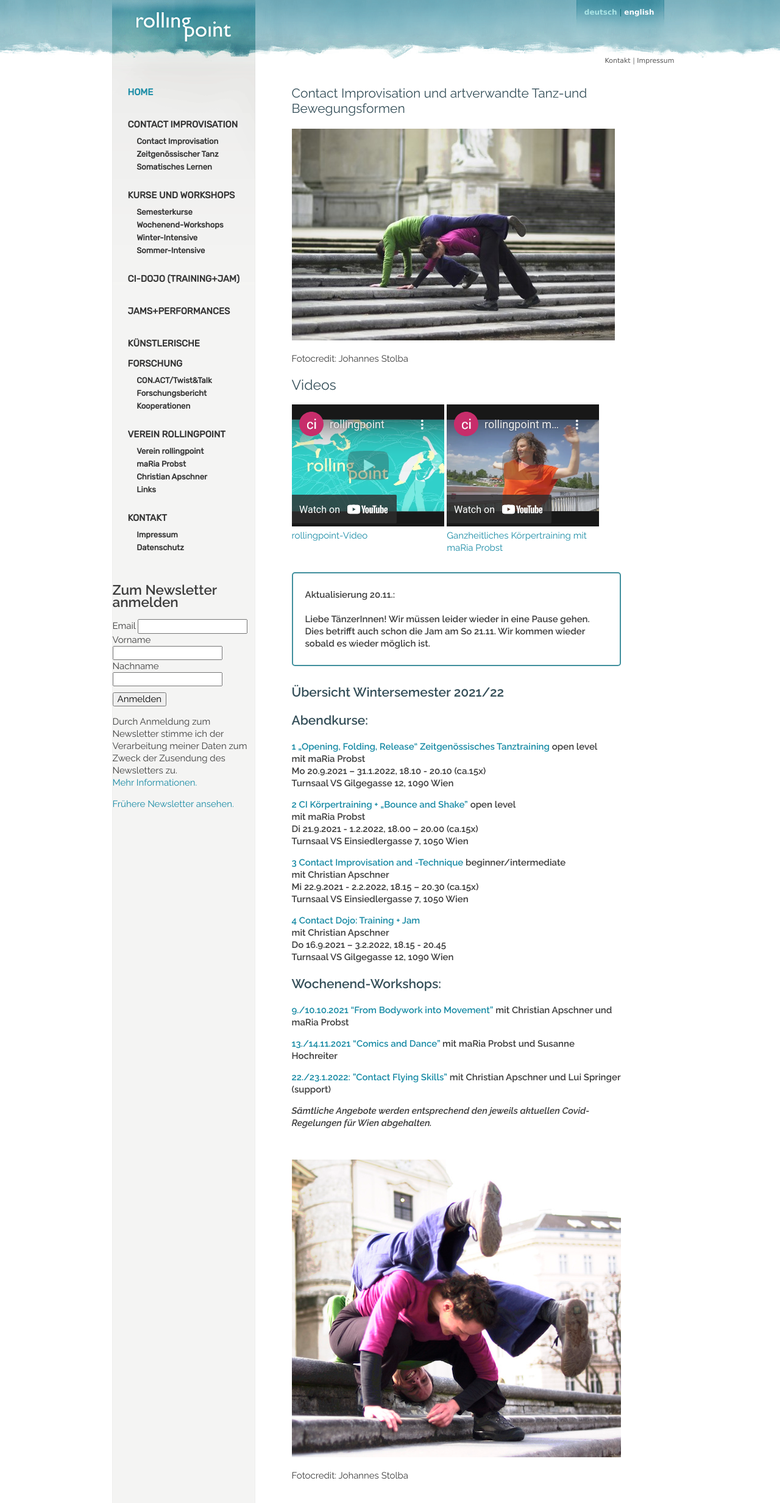
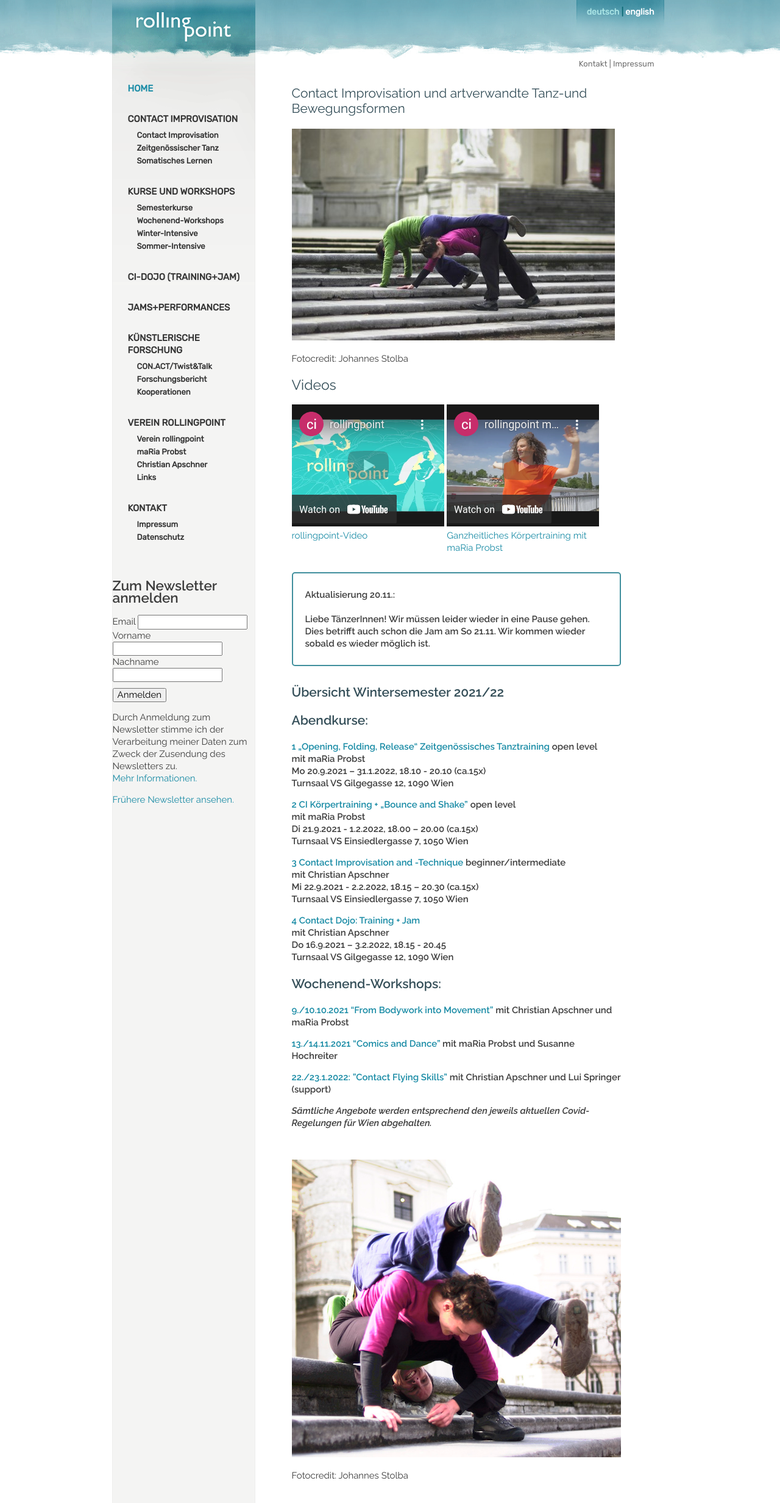
Before and after one commit to manulari/rollingpointat, a Jekyll site: the page built from _pages_de/index.md, in a window 1280 px wide. Shown: the whole page at 61% size. Built offline with Jekyll 4.4.1, drawn with Linux system fonts in a browser that asks for light colours; comment, search, counter and statistics services are not loaded.

Commit message:
clean up menu and css

```diff
--- a/_includes/navigation.html
+++ b/_includes/navigation.html
@@ -1,4 +1,5 @@
-<div id="flashMenu" style="padding: 0 5px 10px 25px;">
+<nav>
+  <ul>
   {% if language == "en" %}{% assign entries = site.data.nav_en.entries %}{% else %}{% assign entries = site.data.nav_de.entries %}{% endif %}
     {% for item in entries %}
       {% assign firstchar = item.path | slice: 0 %}
@@ -7,12 +8,9 @@
       {% else %}
       {% assign itempath = '/' | append: item.path %}
       {% endif %}
-      <span class="menucat{% if page.url == itempath %} menu_active{% endif %}">
-      <a href="{{ itempath }}">
-        {{ item.title }}
-      </a>
-      </span><br/>
+      <li><a href="{{ itempath }}" class="{% if page.url == itempath %}menu_active{% endif %}">{{ item.title }}</a>
       {% if item.subentries %}
+      <ul>
         {% for subitem in item.subentries %}
           {% assign firstchar = subitem.path | slice: 0 %}
           {% if firstchar == '/' %}
@@ -20,14 +18,11 @@
           {% else %}
           {% assign subitempath = '/' | append: subitem.path %}
           {% endif %}
-          &nbsp;&nbsp;&nbsp;<span class="menusubcat{% if page.url == subitempath %} menu_active{% endif %}">
-            <a href="{{ subitempath }}">
-              {{ subitem.title }}
-            </a>
-          </span><br/>
+          <li><a href="{{ subitempath }}" class="{% if page.url == subitempath %}menu_active{% endif %}">{{ subitem.title }}</a></li>
         {% endfor %}
+      </ul>
       {% endif %}
-      <br class="menu_br" />
+      </li>
     {% endfor %}
-
-</div>
+  </ul>
+</nav>
--- a/_layouts/default.html
+++ b/_layouts/default.html
@@ -28,18 +28,33 @@
     {% include mailchimp-form.html %}
   </div>
   <div id="contents">
+
     <div id="header">
       {% if language != "en" %}
-  <div style="text-align: right; padding: 10px 33px 0 0;"><span class="lang_active"><b>deutsch</b></span> <span style="color: #0a6873;">|</span> <a href="{{ page.other_lang | default: "/en/" }}"><b>english</b></a></div>
-         <div id="impressum" style="font-size: 11px; text-align:right; margin-top: 60px; color: #717171;"><a href="/kontakt">Kontakt</a> | <a href="/impressum">Impressum</a></div>
+        <div id="lang_selector">
+          <span class="lang_active">deutsch</span>
+          <span style="color: #0a6873;">|</span>
+          <a href="{{ page.other_lang | default: "/en/" }}">english</a>
+        </div>
+        <div id="impressum"><a href="/kontakt">Kontakt</a>
+          | <a href="/impressum">Impressum</a>
+        </div>
       {% else %}
-  <div style="text-align: right; padding: 10px 33px 0 0;"><a href="{{ page.other_lang | default: "/" }}"><b>deutsch</b></a> <span style="color: #0a6873;">|</span> <span class="lang_active"><b>english</b></span></div>
-         <div id="impressum" style="font-size: 11px; text-align:right; margin-top: 60px; color: #717171;"><a href="/kontakt">Kontakt</a> | <a href="/impressum">Impressum</a></div>
+        <div id="lang_selector">
+          <a href="{{ page.other_lang | default: "/" }}">deutsch</a>
+          <span style="color: #0a6873;">|</span>
+          <span class="lang_active">english</span>
+        </div>
+        <div id="impressum"><a href="/kontakt">Kontakt</a>
+          | <a href="/impressum">Impressum</a>
+        </div>
       {% endif %}
     </div>
+
     <div id="real_contents" class="maincontent">
       {{ content }}
     </div>
+
   </div>
   <br class="clearfloat" />
 </td>
--- a/_sass/oldmain.scss
+++ b/_sass/oldmain.scss
@@ -1,70 +1,84 @@
 /* Styling, colors, fonts of menu, impressum, etc */
 
-#contents #header {
-	color: #fdfdff;
-	font-family: Verdana, Arial, Helvetica, sans-serif;
-	font-size: 12px;
+#menu nav {
+  font-family: 'Rubik', sans-serif;
+  font-weight: 600;
+	color: #353535;
+
+  > ul {
+    > li > a {
+      font-size: 15px;
     }
-
-#contents #header a {
-	color: #fdfdff;
-	text-decoration: none;
+    > li > ul > li > a {
+      font-size: 13px;
     }
-
-#contents #header a:hover {
-	color: #1a8ca6;
-	text-decoration: none;
   }
-
-#contents #header #impressum a {
-	color: #555555;
-	text-decoration: none;
-}
-
-#contents #header #impressum a:hover {
-	color: #1a8ca6;
-	text-decoration: none;
-}
-
-#flashMenu a {
-	color: #353535;
-  font-family: 'Rubik';
-}
-#flashMenu a:hover {
+  .menu_active {
 	  color: #1a8ca6;
   }
 
-.menusubcat {
-  font-weight: bold;
+  a:hover {
+    color: #1a8ca6;
   }
 
+}
+
+#header {
+  font-family: 'Rubik', sans-serif;
+  font-weight: 600;
+  padding-right: 33px;
+  text-align: right;
+
+  #lang_selector {
+	  color: #fdfdff;
+    font-size: 14px;
+    padding-top: 10px;
     .lang_active {
       color: #aae4e5;
     }
+  }
 
-.menucat {
-	line-height: 33px;
-	font-weight: bold;
+  #impressum {
+    font-size: 13px;
+    font-weight: 400;
+    color: #717171;
+    margin-top: 65px;
   }
-.menusubcat {
-  font-size: 13px;
-	line-height: 20px;
-}
-.menusubsubcat {
-  font-size: 10px;
-	line-height: 15px;
-}
-#menu .menu_active a {
+
+  a:hover {
     color: #1a8ca6;
   }
-.menu_br {
-	height: 10px;
-	font-size: 10px;
-	line-height: 10px;
+
 }
 
 
-/* pure box wrangling, backgrounds */
+
+/* box wrangling, backgrounds */
+
+#menu nav {
+  padding: 0 5px 10px 25px;
+
+  ul {
+    list-style: none;
+    margin: 0;
+  }
+  > ul {
+    padding-left: 0;
+    > li > ul {
+      padding-left: 15px;
+    }
+  }
+
+  > ul > li {
+    margin-bottom: 30px;
+  }
+  > ul > li > ul > li:first-child {
+    margin-top: 6px;
+  }
+
+}
+
+
 
 #left{
  	background-image: url(seamless_hdr_bg.gif);
--- a/css/style.scss
+++ b/css/style.scss
@@ -8,8 +8,6 @@
 @import 'oldmain';
 @import 'mailchimp';
 
-//.mainnav .active { color: red; }
-
 @include unscoped;
 
 .maincontent {
```
Lines whose indentation alone changed are shown as unchanged.
